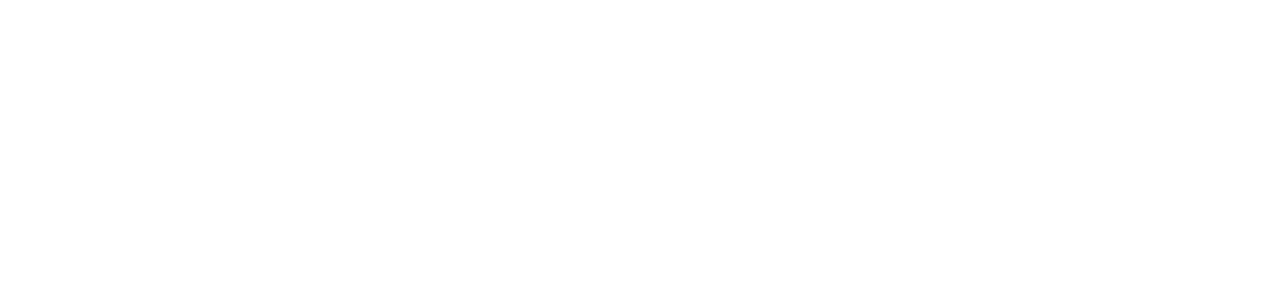
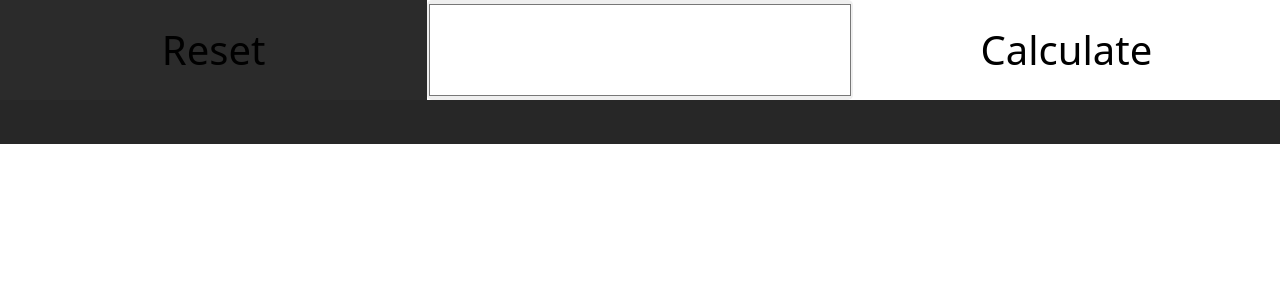
Before and after one commit to Abd-Allatif/FullStack-Accounting-WebApplication, a React (Vite) app in the folder FrontEnd/Accounting/: page /math-notes in a window 1280 px wide. Before the commit this address had no page. Shown: the top 300 px of the page. Built offline with nearby package versions, Linux system fonts and the light colour scheme; sample sign-in values are in the browser's storage.

Commit message:
Added MathNote Feature

```diff
--- a/FrontEnd/Accounting/src/App.jsx
+++ b/FrontEnd/Accounting/src/App.jsx
@@ -12,6 +12,7 @@
 import Supplies from './Screens/MainScreen/Supplies'
 import Reciepts from './Screens/MainScreen/Reciepts'
 import Employee from './Screens/MainScreen/Employee'
+import mathNotes from './Screens/ai/MathNotes'
 
 import { BrowserRouter as Router, Route, Routes, Link } from 'react-router-dom';
 import { AuthProvider } from './Tools/AuthContext';
@@ -35,6 +36,7 @@
         <Route path="/main/supplies" element={<PrivateRoute element={Supplies} />} />
         <Route path="/main/reciepts" element={<PrivateRoute element={Reciepts} />} />
         <Route path="/main/employees" element={<PrivateRoute element={Employee} />} />
+        <Route path="/math-notes" element={<PrivateRoute element={mathNotes} />} />
         </Routes>
       </Router>
     </AuthProvider>
--- /dev/null
+++ b/FrontEnd/Accounting/src/Screens/ai/MathNotes.css
@@ -0,0 +1,44 @@
+.Container {
+    display: flex;
+    flex-direction: row;
+    margin: 0;
+    width: 100vw;
+}
+
+.funcButton {
+    width: 35vw;
+    max-width: 100%;
+    height: 100px;
+    white-space: nowrap;
+    overflow: hidden;
+    text-overflow: clip;
+    padding: 15px;
+    font-size: 40px;
+    transition: ease 0.30s;
+}
+
+.funcButton:hover {
+    background-color: #2b2b2b;
+}
+
+.ColorPicker {
+    width: 35vw;
+    max-width: 100%;
+    height: 100px;
+
+    border-radius: 5px;
+    border-color: #2b2b2b;
+}
+
+.Resultbox{
+   width: 100vw;
+   max-width: 100%;
+   padding: 10px;
+   margin: 0;
+
+   border: none;
+   background-color: #272727;
+   font-size: 16px;
+   text-align: center;
+   overflow: scroll;
+}
--- /dev/null
+++ b/FrontEnd/Accounting/src/Screens/ai/MathNotes.jsx
@@ -0,0 +1,190 @@
+import { useRef, useState, useEffect } from "react";
+import './MathNotes.css';
+import axios from 'axios';
+
+function mathNotes() {
+    //creating Refernce for Canvas to draw on
+    const canvasref = useRef(null);
+    //creating a state wo determine if the user is drawing
+    const [isDrawing, setIsDrawing] = useState(false);
+    //creating a state to reste the canvas
+    const [reset, setReset] = useState(false);
+    //creating a state to change the font color
+    const [color, setColor] = useState('#FFFFFF');
+    //creating a state to get and set the result
+    const [result, setResult] = useState({});
+    //creating a state for variable dictionary like 1=y x=1...
+    const [dictOfVars, setVarDic] = useState({});
+    //creating a state to render the result on the textbox
+    const [textValue,setTextValue] = useState("");
+
+    //creating a function to clear the canvas by pressing a button
+    function resetCanvas() {
+        const canvas = canvasref.current;
+        if (canvas) {
+            const ctx = canvas.getContext('2d');
+            if (ctx) {
+                ctx.clearRect(0, 0, canvas.width, canvas.height);
+            }
+        }
+    }
+
+
+    //creating a function to send data to the backend server
+    const sendData = async () => {
+        const canvas = canvasref.current;
+        if (canvas) {
+            setTextValue("Please Wait...");
+            try {
+                const response = await axios({
+                    method: 'post',
+                    url: `${import.meta.env.VITE_API_URL_AI}`,
+                    data: {
+                        image: canvas.toDataURL('image/png'),
+                        dict_of_vars: dictOfVars,
+                    }
+                });
+
+                const respon = await response.data;
+                console.log(`Response: ${respon}`);
+
+                respon.data.forEach((data) => {
+                    if (data.assign === true) {
+                        // dict_of_vars[resp.result] = resp.answer;
+                        setVarDic({
+                            ...dictOfVars,
+                            [data.expr]: data.result
+                        });
+                    }
+                });
+
+                respon.data.forEach((data) => {
+                    setTimeout(() => {
+                        setResult({
+                            expression: data.expr,
+                            answer: data.result
+                        });
+                    }, 200);
+                });
+
+            }
+            catch (e) { console.log(e); }
+        }
+    };
+
+    //rendering results
+    useEffect(() => {
+        if (result) {
+           // console.log(`${result.expression} = ${result.answer}`)
+            setTextValue(`${result.expression} = ${result.answer}`);
+        }
+    }, [result]);
+
+    //creating a useEfeect hook to initilize the canvas elements
+    useEffect(() => {
+        const canvas = canvasref.current;
+        setTextValue("");
+        if (canvas) {
+            canvas.add
+            const ctx = canvas.getContext('2d');
+            if (ctx) {
+                canvas.width = window.innerWidth;
+                canvas.height = window.innerHeight;
+                //Setting brush type
+                ctx.lineCap = 'round';
+                //setting brush size
+                ctx.lineWidth = 5;
+            }
+
+            canvas.addEventListener('mousemove', draw);
+
+            return () => {
+                canvas.removeEventListener('mousemove', draw);
+            };
+        }
+    }, []);
+
+    //Creating a useEffect hook to activate whenever reset is triggered
+    useEffect(() => {
+        if (reset) {
+            resetCanvas();
+            setReset(false);
+            setTextValue("");
+        }
+    }, [reset]);
+
+    //creating a mouse event handler to draw elements on the canvas
+    const startDrawing = (e) => {
+        //calling the canvas reference from the use ref
+        const canvas = canvasref.current;
+
+        const x = e.clientX;
+        const y = e.clientY - canvas.offsetTop;
+
+        if (canvas) {
+            //setting up the canvas and ctx
+            canvas.style.background = 'black';
+            const ctx = canvas.getContext('2d');
+            if (ctx) {
+                ctx.beginPath();
+                //taking th drawing from the mouse
+                ctx.moveTo(x, y);
+                setIsDrawing(true);
+            }
+        }
+    };
+
+    //creating a function that stops drawing
+    const stopDrawing = () => {
+        setIsDrawing(false);
+    };
+
+    function changeBrushColor(e) {
+        setColor(e.target.value);
+    }
+
+    const draw = (e) => {
+        if (!isDrawing) {
+            return;
+        }
+        const canvas = canvasref.current;
+
+
+        const x = e.clientX;
+        const y = e.clientY - canvas.offsetTop;
+
+        if (canvas) {
+            const ctx = canvas.getContext('2d');
+
+            if (ctx) {
+                ctx.strokeStyle = color;
+                //following the mouse
+                ctx.lineTo(x, y);
+                //stroke to draw
+                ctx.stroke();
+            }
+        }
+    };
+
+    return (
+        <>
+            <div className="Container">
+                <button className="funcButton" id="Reset" onClick={() => setReset(true)}>Reset</button>
+                <input type="color" className="ColorPicker" onChange={changeBrushColor} value={color} />
+                <button className="funcButton" id="Calculate" onClick={sendData}>Calculate</button>
+            </div>
+            <div className="Container">
+                <input type="text" className="Resultbox" value={textValue}/>
+            </div>
+            <canvas ref={canvasref} id="canvas"
+                className="absloute top-0 left-0 width-full h-full"
+                onMouseDown={startDrawing}
+                onMouseOut={stopDrawing}
+                onMouseUp={stopDrawing}
+                onMouseMove={draw} />
+        </>
+    );
+}
+
+
+export default mathNotes
```
Also changed, not shown: 1 other file (tests, documents, lock files or other folders).
